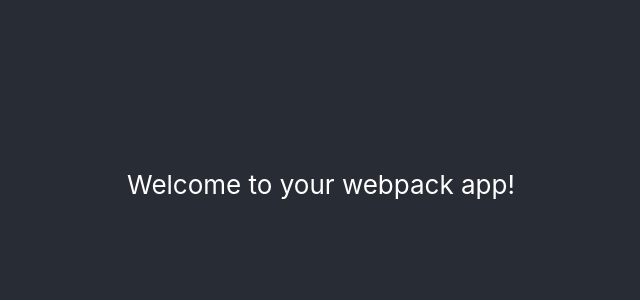
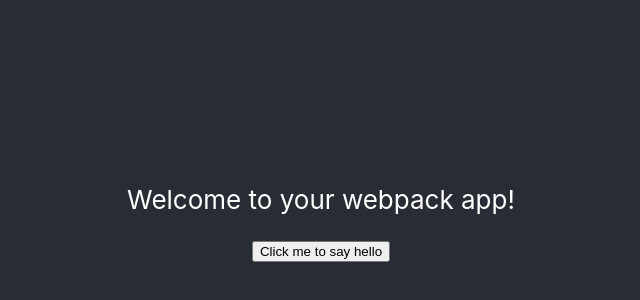
Before and after one commit to jorgedelamora/webpack-app, a React (Create React App) app: page / in a window 1280 px wide. Shown: the part 190-490 px from the top of the page, without its empty margins (319-959 px from the left). Built offline with nearby package versions, Linux system fonts and the light colour scheme.

Commit message:
Add tests

```diff
--- a/src/App.js
+++ b/src/App.js
@@ -1,12 +1,21 @@
 import "./App.css";
 import { string } from "is984la-webpack-package";
+import { useState } from "react";
+import Button from "./components/Button";
 
 function App() {
+	const [ shouldRender, updateShouldRender ] = useState(false);
+	const handleClick = (e) => {
+		e.preventDefault()
+		updateShouldRender((prevState) => !prevState);
+		console.log('here')
+	};
 	return (
 		<div className="App">
 			<header className="App-header">
 				<p>Welcome to your webpack app!</p>
-				<p>{string}</p>
+				<Button onClick={handleClick}/>
+				{ shouldRender ? <p data-testid="hello-message">{string}</p> : null}
 			</header>
 		</div>
 	);
--- /dev/null
+++ b/src/components/Button.js
@@ -0,0 +1,10 @@
+const Button = ({onClick}) => {
+    return (
+        <button
+            data-testid="hello-button"
+            onClick={onClick}>
+                Click me to say hello
+		</button>
+    )
+}
+export default Button;
```
Also changed, not shown: 1 other file (tests, documents, lock files or other folders).
